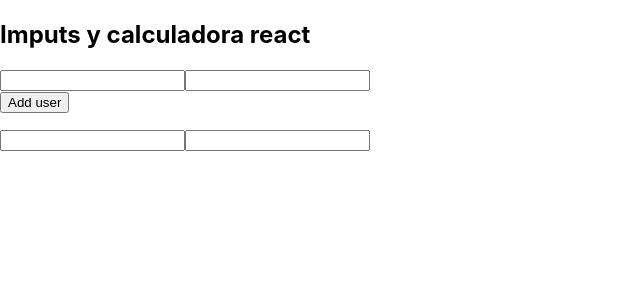
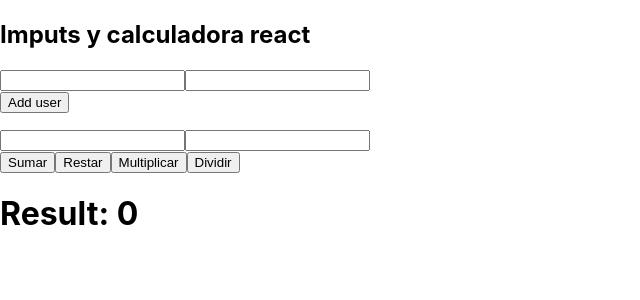
Before and after one commit to JLuisHdz/ImputsYCalculadoraReact, a React (Create React App) app: page / in a window 1280 px wide. Shown: the top 300 px of the page, without its empty margins (0-640 px from the left). Built offline with nearby package versions, Linux system fonts and the light colour scheme.

Commit message:
feat:added a new div btns and four buttons

```diff
--- a/src/App.js
+++ b/src/App.js
@@ -61,6 +61,21 @@ function App() {
             setNumTwo(event.target.value);
           }}
         />
+       <div className="btns">
+       <button>
+          Sumar
+        </button>
+        <button>
+          Restar
+        </button>
+        <button>
+          Multiplicar
+        </button>
+        <button>
+          Dividir
+        </button>
+       </div>
+        <h1 className="text">Result: {number.counter}</h1>
       </div>
     </div>
   );
```
